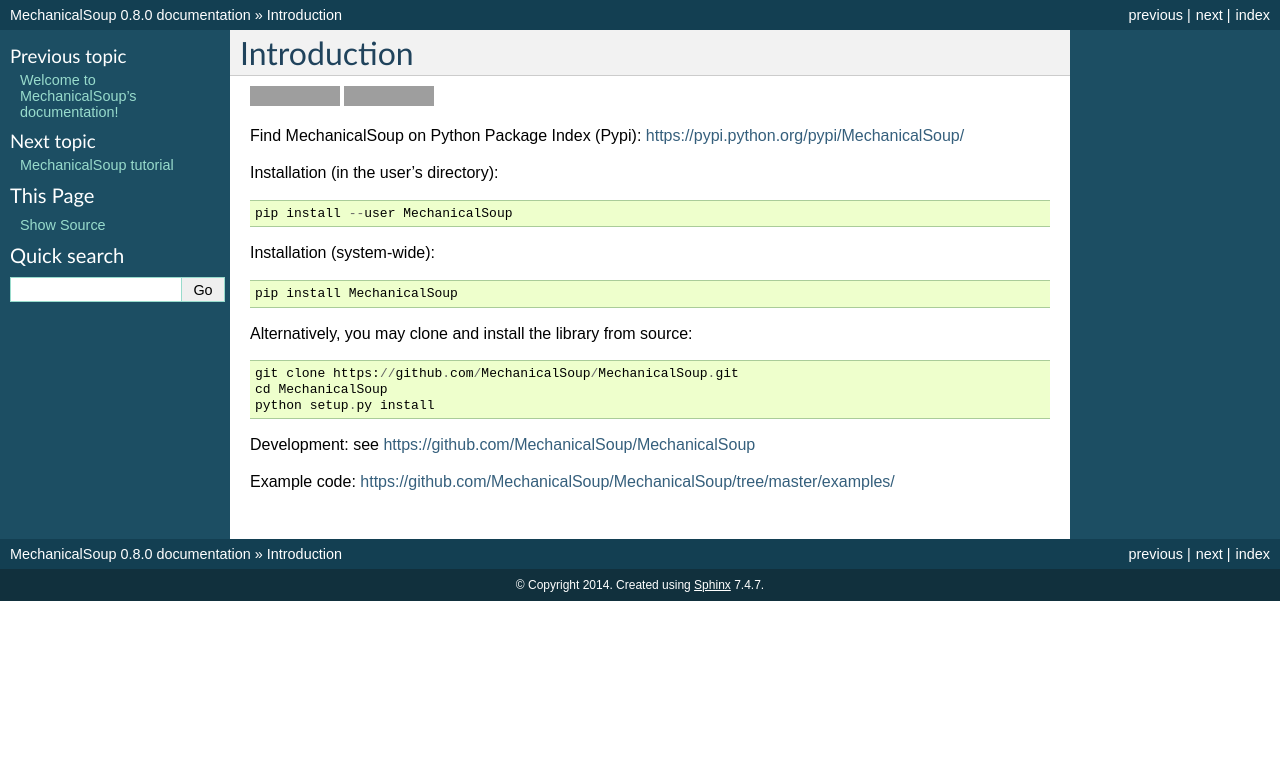
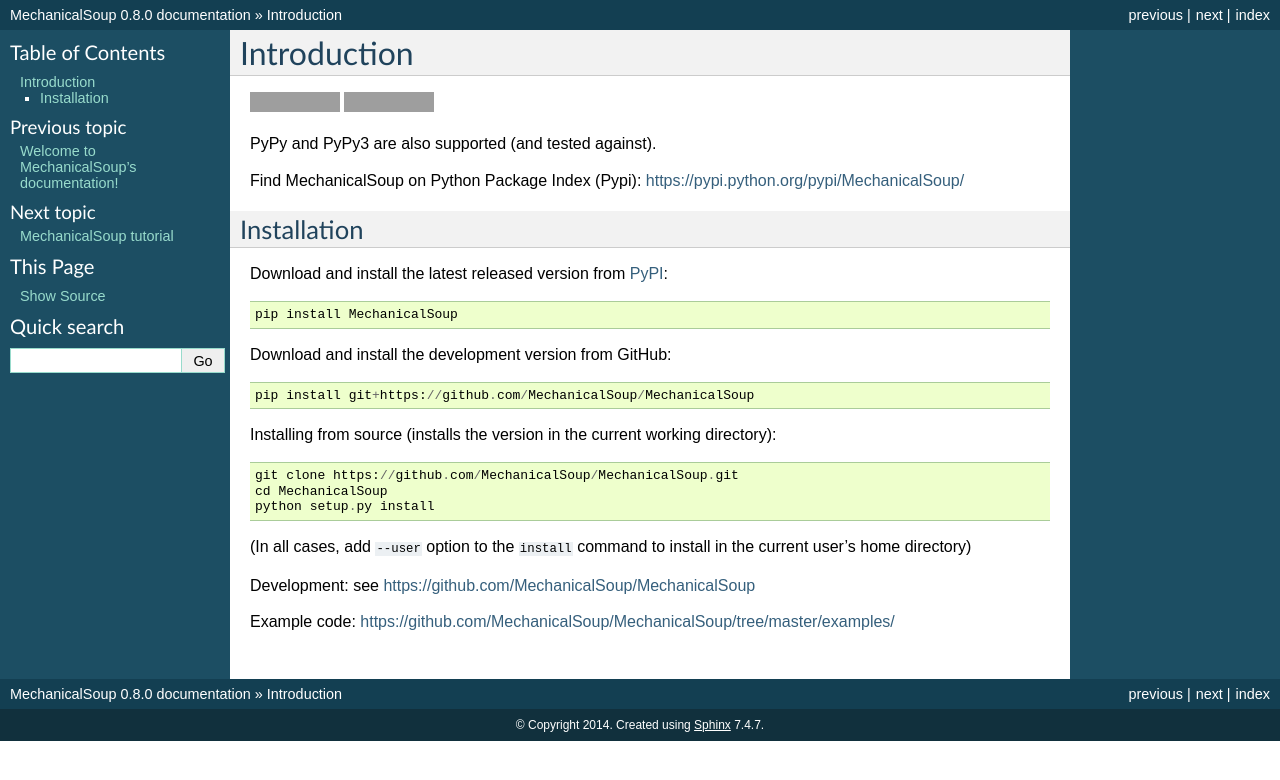
Before and after one commit to MechanicalSoup/MechanicalSoup, a Sphinx documentation site: the page built from docs/introduction.rst, in a window 1280 px wide. Shown: the top 780 px of the page. Built offline with Sphinx 7.4.7, drawn with Linux system fonts in a browser that asks for light colours; grey boxes are pictures that could not be loaded.

Commit message:
docs/introduction.rst: reflect changes to README.md

```diff
--- a/docs/introduction.rst
+++ b/docs/introduction.rst
@@ -1,31 +1,38 @@
 Introduction
 ============
 
-.. image:: https://img.shields.io/pypi/pyversions/mechanicalsoup.svg
-   :alt: Supported versions
-   :target: https://badge.fury.io/py/MechanicalSoup
+|Latest Version| |Supported Versions|
 
-.. image:: https://img.shields.io/pypi/v/MechanicalSoup.svg
-   :alt: Latest version
-   :target: https://pypi.python.org/pypi/MechanicalSoup/
+PyPy and PyPy3 are also supported (and tested against).
 
 Find MechanicalSoup on Python Package Index (Pypi):
 https://pypi.python.org/pypi/MechanicalSoup/
 
-Installation (in the user's directory)::
+Installation
+------------
 
-  pip install --user MechanicalSoup
-
-Installation (system-wide)::
+Download and install the latest released version from `PyPI <https://pypi.python.org/pypi/MechanicalSoup/>`__::
 
   pip install MechanicalSoup
 
-Alternatively, you may clone and install the library from source::
+Download and install the development version from GitHub::
+
+  pip install git+https://github.com/MechanicalSoup/MechanicalSoup
+
+Installing from source (installs the version in the current working directory)::
 
   git clone https://github.com/MechanicalSoup/MechanicalSoup.git
   cd MechanicalSoup
   python setup.py install
 
+(In all cases, add ``--user`` option to the ``install`` command to
+install in the current user's home directory)
+
 Development: see https://github.com/MechanicalSoup/MechanicalSoup
 
 Example code: https://github.com/MechanicalSoup/MechanicalSoup/tree/master/examples/
+
+.. |Latest Version| image:: https://img.shields.io/pypi/v/MechanicalSoup.svg
+   :target: https://pypi.python.org/pypi/MechanicalSoup/
+.. |Supported Versions| image:: https://img.shields.io/pypi/pyversions/mechanicalsoup.svg
+   :target: https://pypi.python.org/pypi/MechanicalSoup/
```
